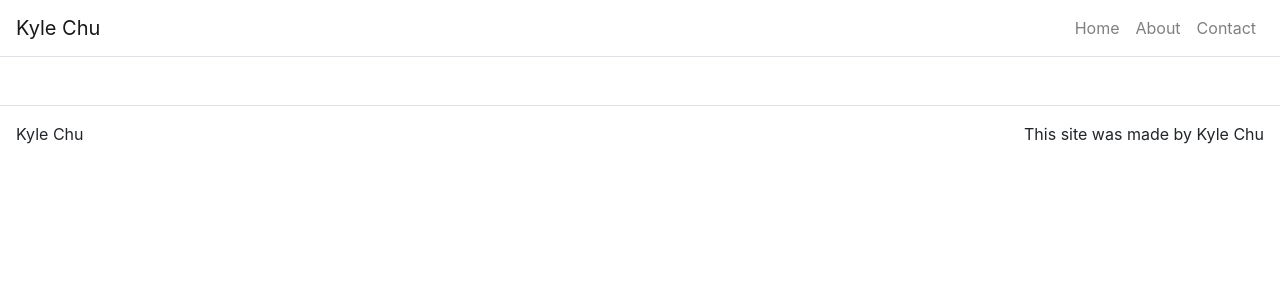
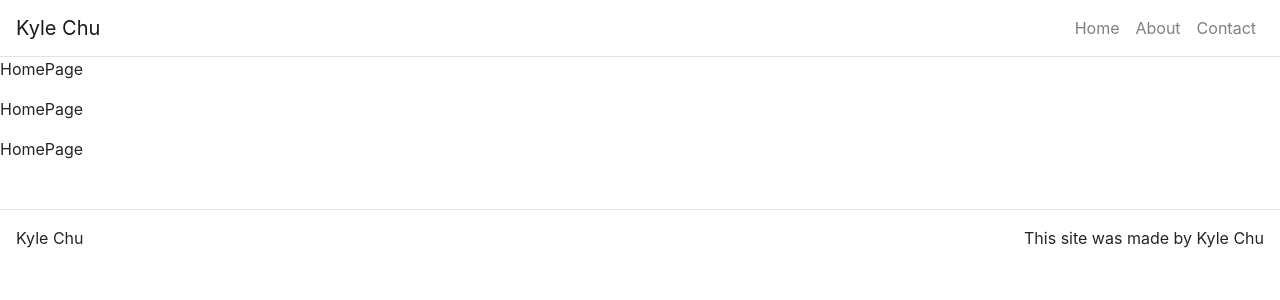
Before and after one commit to kchu14/portfolio-site, a React (Create React App) app: page / in a window 1280 px wide. Shown: the top 300 px of the page. Built offline with nearby package versions, Linux system fonts and the light colour scheme.

Commit message:
added pages and started routing

```diff
--- a/src/App.js
+++ b/src/App.js
@@ -5,6 +5,7 @@ import Navbar from "react-bootstrap/Navbar";
 import Nav from "react-bootstrap/Nav";
 import "./App.css";
 
+import HomePage from "./pages/HomePage";
 import Footer from "./components/Footer";
 class App extends React.Component {
   constructor(props) {
@@ -52,6 +53,43 @@ class App extends React.Component {
               </Nav>
             </Navbar.Collapse>
           </Navbar>
+
+          <Route
+            path="/"
+            exact
+            render={() => (
+              <HomePage
+                title={this.state.home.title}
+                subTitle={this.state.home.text}
+                text={this.state.home.text}
+              />
+            )}
+          />
+
+          <Route
+            path="/"
+            exact
+            render={() => (
+              <HomePage
+                title={this.state.home.title}
+                subTitle={this.state.home.text}
+                text={this.state.home.text}
+              />
+            )}
+          />
+
+          <Route
+            path="/"
+            exact
+            render={() => (
+              <HomePage
+                title={this.state.home.title}
+                subTitle={this.state.home.text}
+                text={this.state.home.text}
+              />
+            )}
+          />
+
           <Footer />
         </Container>
       </Router>
--- /dev/null
+++ b/src/pages/HomePage.js
@@ -0,0 +1,7 @@
+import React from "react";
+
+function HomePage(props) {
+  return <p>HomePage</p>;
+}
+
+export default HomePage;
```
Also changed, not shown: src/pages/AboutPage.js (added, +7 -0 lines), src/pages/ContactPage.js (added, +7 -0 lines), src/pages/ResumePage.js (added, +7 -0 lines).
